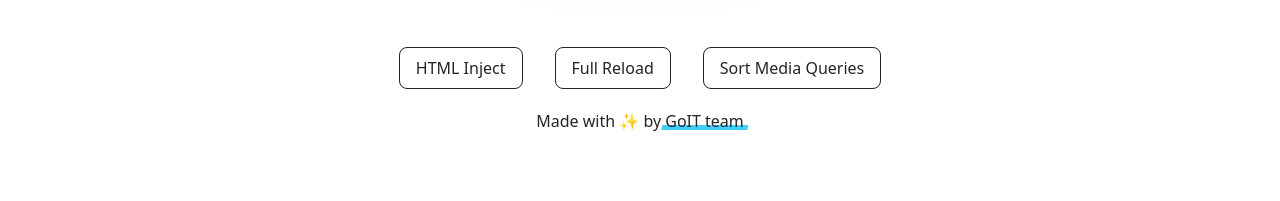
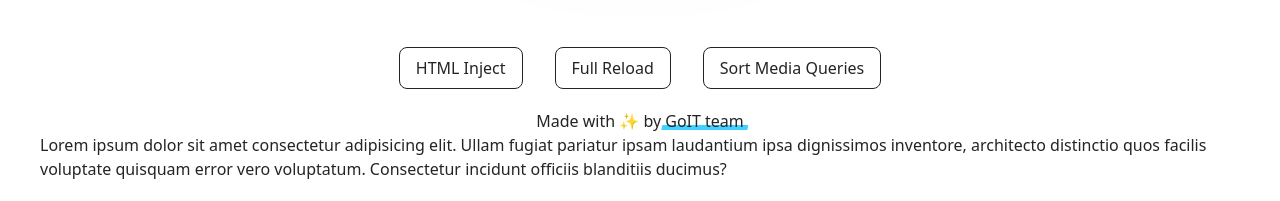
Before and after one commit to Dm1tr1eva/test-vite-repo, a website built with Vite: page src/index.html in a window 1280 px wide. Shown: the part 713-914 px from the top of the page. Before the commit the page ends 866 px from the top, so only its background shows below. Built offline with nearby package versions, Linux system fonts and the light colour scheme.

Commit message:
newfooter

```diff
--- a/src/partials/footer.html
+++ b/src/partials/footer.html
@@ -11,5 +11,11 @@
         GoIT team
       </a>
     </p>
+    <p>
+      Lorem ipsum dolor sit amet consectetur adipisicing elit. Ullam fugiat
+      pariatur ipsam laudantium ipsa dignissimos inventore, architecto
+      distinctio quos facilis voluptate quisquam error vero voluptatum.
+      Consectetur incidunt officiis blanditiis ducimus?
+    </p>
   </div>
 </footer>
```
